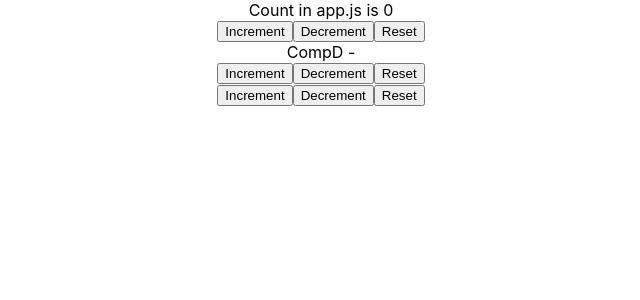
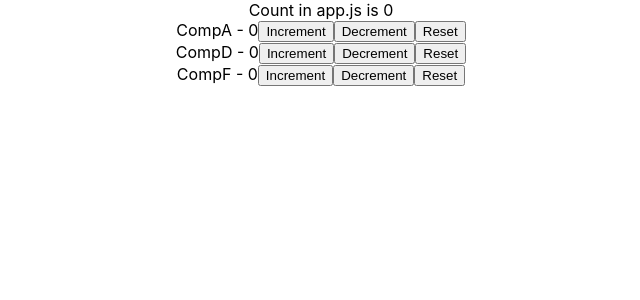
Before and after one commit to Praneshwar24/dxcreactapp, a React (Create React App) app: page / in a window 1280 px wide. Shown: the top 300 px of the page, without its empty margins (319-959 px from the left). Built offline with nearby package versions, Linux system fonts and the light colour scheme.

Commit message:
individual states and global state

```diff
--- a/src/components/contextNreducer/CompA.js
+++ b/src/components/contextNreducer/CompA.js
@@ -5,6 +5,7 @@ function CompA() {
     const countContext = useContext(CountContext)
     return (
         <div>
+            CompA - {countContext.countState}
             <button onClick={() => countContext.countDispatch('increment')}>Increment</button>
             <button onClick={() => countContext.countDispatch('decrement')}>Decrement</button>
             <button onClick={() => countContext.countDispatch('reset')}>Reset</button>
--- a/src/components/contextNreducer/CompD.js
+++ b/src/components/contextNreducer/CompD.js
@@ -5,7 +5,7 @@ function CompD() {
     const countContext = useContext(CountContext)
     return (
         <div>
-            <div> CompD - {countContext.count}</div>
+            CompD - {countContext.countState}
             <button onClick={() => countContext.countDispatch('increment')}>Increment</button>
             <button onClick={() => countContext.countDispatch('decrement')}>Decrement</button>
             <button onClick={() => countContext.countDispatch('reset')}>Reset</button>
--- a/src/components/contextNreducer/CompF.js
+++ b/src/components/contextNreducer/CompF.js
@@ -5,6 +5,7 @@ function CompF() {
     const countContext = useContext(CountContext)
     return (
         <div>
+            CompF - {countContext.countState}
             <button onClick={() => countContext.countDispatch('increment')}>Increment</button>
             <button onClick={() => countContext.countDispatch('decrement')}>Decrement</button>
             <button onClick={() => countContext.countDispatch('reset')}>Reset</button>
```
